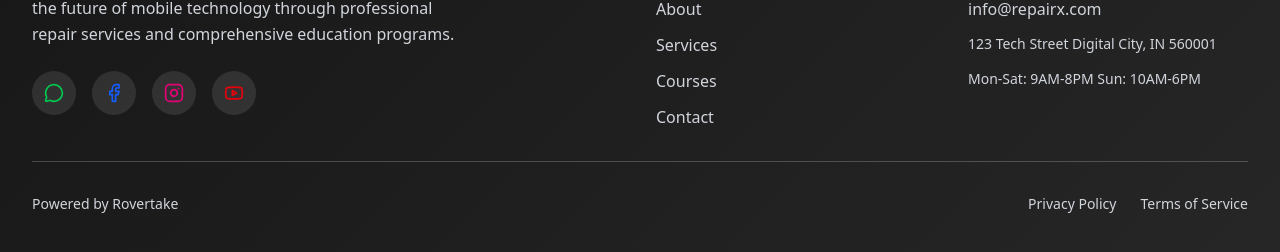
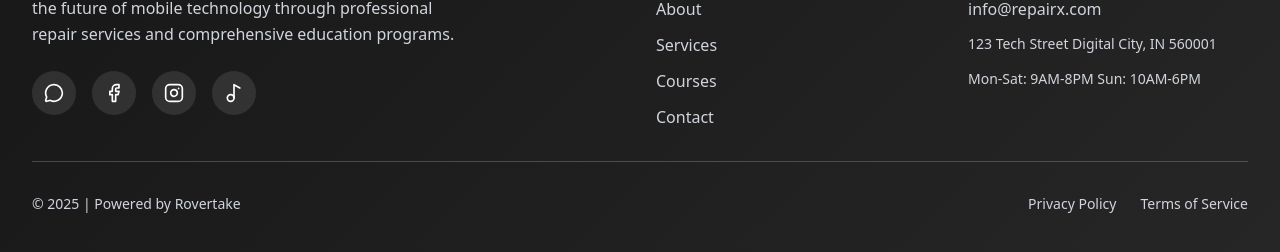
Before and after one commit to RovertakeEx/RepairX_Landing, a React (Vite) app: page / in a window 1280 px wide. Shown: the part 6306-6558 px from the top of the page. Built offline with nearby package versions, Linux system fonts and the light colour scheme.

Commit message:
Updated Footer with hover effects and more modifications.

```diff
--- a/src/components/Footer.tsx
+++ b/src/components/Footer.tsx
@@ -1,18 +1,24 @@
 import {
-  MessageCircle, Facebook, Instagram, Youtube
+  MessageCircle, Facebook, Instagram, Music2
 } from "lucide-react";
 
 function Footer() {
   // Social links array
   const socialLinks = [
-    { icon: MessageCircle, href: "https://wa.me/919876543210", label: "WhatsApp", hoverColor: "text-green-500" },
-    { icon: Facebook, href: "https://facebook.com/repairx", label: "Facebook", hoverColor: "text-blue-600" },
-    { icon: Instagram, href: "https://instagram.com/repairx", label: "Instagram", hoverColor: "text-pink-600" },
-    { icon: Youtube, href: "https://youtube.com/repairx", label: "YouTube", hoverColor: "text-red-600" },
+    { icon: MessageCircle, href: "https://wa.me/919876543210", label: "WhatsApp", hoverColor: "hover:text-green-500" },
+    { icon: Facebook, href: "https://facebook.com/repairx", label: "Facebook", hoverColor: "hover:text-blue-600" },
+    { icon: Instagram, href: "https://instagram.com/repairx", label: "Instagram", hoverColor: "hover:text-pink-600" },
+    { icon: Music2, href: "https://tiktok.com/@repairx", label: "TikTok", hoverColor: "hover:bg-gradient-to-r hover:from-pink-500 hover:to-cyan-400 hover:text-transparent hover:bg-clip-text" },
   ];
 
   // Quick links array
-  const quickLinks = ["Home", "About", "Services", "Courses", "Contact"];
+  const quickLinks = [
+    { name: "Home", path: "/home" },
+    { name: "About", path: "/about" },
+    { name: "Services", path: "/services" },
+    { name: "Courses", path: "/courses" },
+    { name: "Contact", path: "/contact" },
+  ];
 
   // Contact info array
   const contactInfo = [
@@ -46,10 +52,11 @@ function Footer() {
                     href={link.href}
                     target="_blank"
                     rel="noopener noreferrer"
-                    className={`p-3 bg-white/10 rounded-full transition-all duration-300 hover:bg-white/20 hover:scale-110 ${link.hoverColor}`}
                     aria-label={link.label}
+                    className="p-3 bg-white/10 rounded-full transition-all duration-300 hover:bg-white/20 hover:scale-110"
                   >
-                    <Icon className="h-5 w-5" />
+                    {/* Move hoverColor to Icon */}
+                    <Icon className={`h-5 w-5 text-white transition-colors duration-300 ${link.hoverColor}`} />
                   </a>
                 );
               })}
@@ -62,9 +69,12 @@ function Footer() {
             <ul className="space-y-3">
               {quickLinks.map((link, index) => (
                 <li key={index}>
-                  <button className="text-gray-300 hover:text-repairx-yellow transition-colors duration-200 text-left">
-                    {link}
-                  </button>
+                  <a
+                    href={link.path}
+                    className="text-gray-300 hover:text-repairx-yellow transition-colors duration-200"
+                  >
+                    {link.name}
+                  </a>
                 </li>
               ))}
             </ul>
@@ -75,9 +85,15 @@ function Footer() {
             <h3 className="text-lg font-semibold mb-4 text-repairx-yellow">Contact Info</h3>
             <ul className="space-y-3 text-gray-300">
               {contactInfo.map((item, index) => (
-                <li key={index} className={item.type === "address" || item.type === "hours" ? "text-sm leading-relaxed" : ""}>
+                <li
+                  key={index}
+                  className={item.type === "address" || item.type === "hours" ? "text-sm leading-relaxed" : ""}
+                >
                   {item.href ? (
-                    <a href={item.href} className="hover:text-repairx-yellow transition-colors">
+                    <a
+                      href={item.href}
+                      className="hover:text-repairx-yellow transition-colors"
+                    >
                       {item.value}
                     </a>
                   ) : (
@@ -91,10 +107,24 @@ function Footer() {
 
         {/* Bottom */}
         <div className="border-t border-white/20 mt-8 pt-8 flex flex-col md:flex-row justify-between items-center">
-          <div className="text-sm text-gray-300 mb-4 md:mb-0">Powered by Rovertake</div>
+          <div className="text-sm text-gray-300 mb-4 md:mb-0">
+            © 2025 | Powered by{" "}
+            <a
+              href="https://rovertake.com"
+              target="_blank"
+              rel="noopener noreferrer"
+              className="hover:text-repairx-yellow transition-colors font-medium"
+            >
+              Rovertake
+            </a>
+          </div>
           <div className="flex space-x-6 text-sm text-gray-300">
-            <a href="#" className="hover:text-repairx-yellow transition-colors">Privacy Policy</a>
-            <a href="#" className="hover:text-repairx-yellow transition-colors">Terms of Service</a>
+            <a href="#" className="hover:text-repairx-yellow transition-colors">
+              Privacy Policy
+            </a>
+            <a href="#" className="hover:text-repairx-yellow transition-colors">
+              Terms of Service
+            </a>
           </div>
         </div>
       </div>
```
